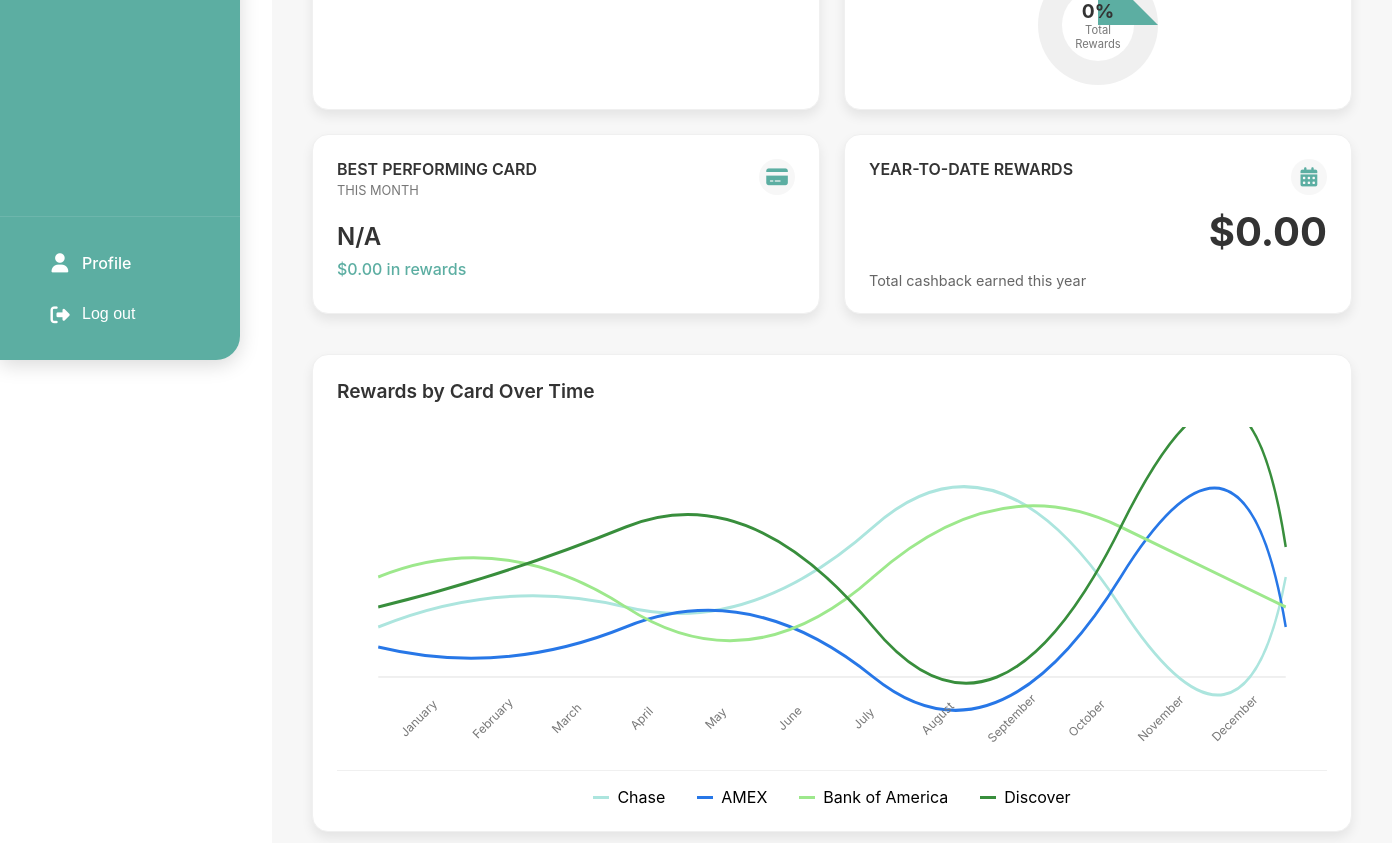
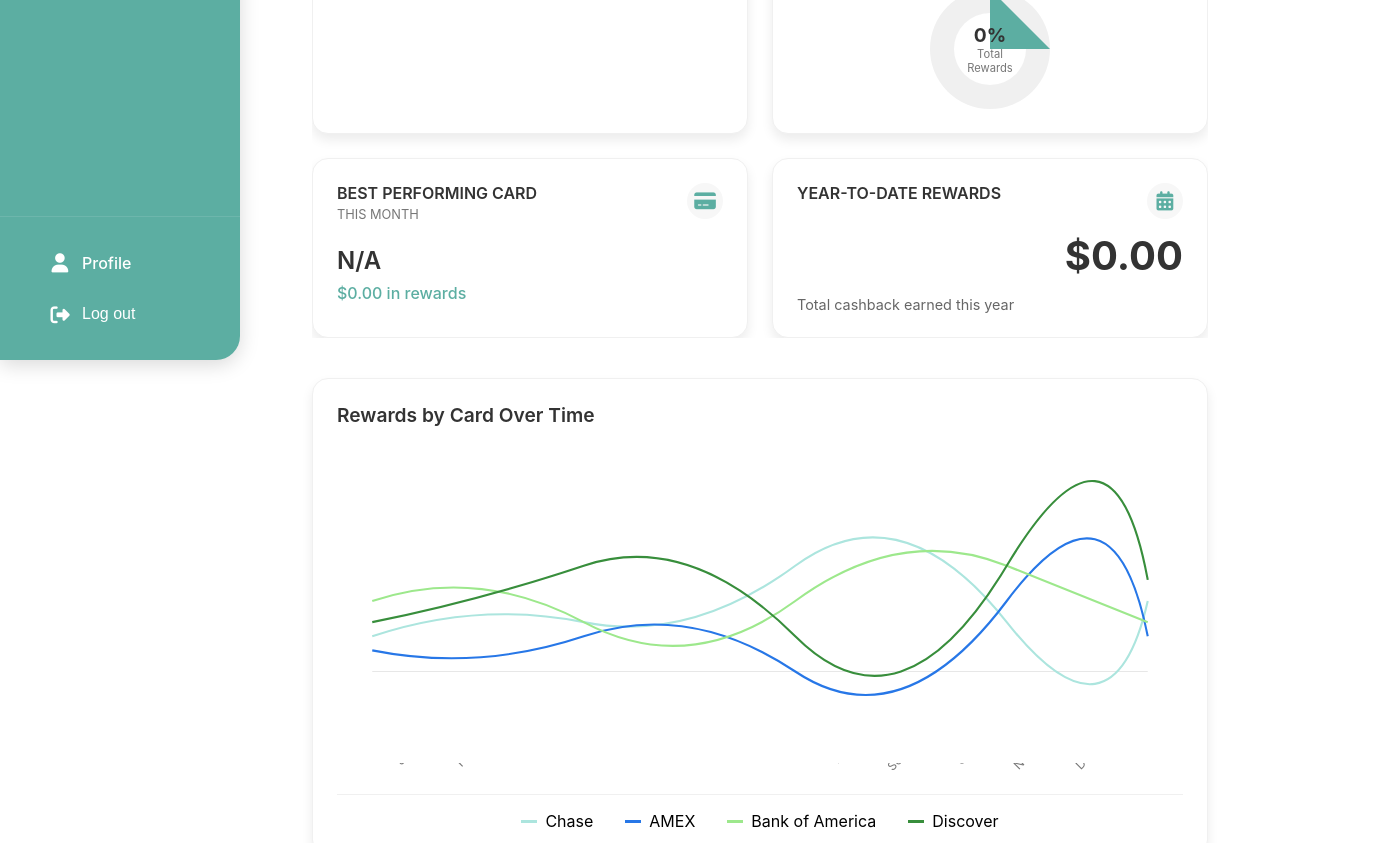
Before and after one commit to WalkerKarina/swipe, a React (Create React App) app in the folder client/: page /home in a window 1280 px wide. Shown: the part 440-1283 px from the top of the page, 1392 px wide, since content can reach past the window. Built offline with nearby package versions, Linux system fonts and the light colour scheme; no server answers; sample sign-in values are in the browser's storage.

Commit message:
dashboard formattting

```diff
--- a/client/src/App.css
+++ b/client/src/App.css
@@ -4,6 +4,8 @@
   min-height: 100vh;
   background-color: #fff;
   display: flex;
+  position: relative;
+  overflow-x: hidden;
 }
 
 /* Left sidebar navigation */
@@ -149,6 +151,8 @@
   margin-left: 240px;
   padding: 2rem;
   width: calc(100% - 240px);
+  box-sizing: border-box;
+  overflow-x: hidden;
 }
 
 /* User info in top-right corner */
@@ -401,6 +405,7 @@
     margin-left: 64px;
     width: calc(100% - 64px);
     padding: 1rem;
+    overflow-x: hidden;
   }
 
   .user-info {
--- a/client/src/pages/Dashboard/Dashboard.css
+++ b/client/src/pages/Dashboard/Dashboard.css
@@ -3,7 +3,9 @@
   padding: 2rem 2.5rem;
   position: relative;
   min-height: 100vh;
-  background-color: #f7f7f7;
+  background-color: transparent;
+  overflow-x: hidden;
+  box-sizing: border-box;
 }
 
 .dashboard-loading {
@@ -19,7 +21,7 @@
   display: flex;
   align-items: flex-start;
   margin-bottom: 2.5rem;
-  padding-top: 2rem;
+  padding-top: 3.5rem;
 }
 
 .header-content {
@@ -43,6 +45,9 @@
   grid-template-columns: repeat(2, 1fr);
   gap: 1.5rem;
   margin-top: 1rem;
+  overflow: hidden;
+  max-width: 100%;
+  box-sizing: border-box;
 }
 
 .dashboard-card {
@@ -52,6 +57,12 @@
   box-shadow: 0 6px 12px rgba(0, 0, 0, 0.08);
   position: relative;
   border: 1px solid #f0f0f0;
+  height: 100%;
+  display: flex;
+  flex-direction: column;
+  box-sizing: border-box;
+  overflow: hidden;
+  width: 100%;
 }
 
 .card-header {
@@ -96,6 +107,8 @@
 
 .card-content {
   position: relative;
+  width: 100%;
+  overflow: hidden;
 }
 
 .amount {
@@ -213,6 +226,10 @@
   padding: 1.5rem;
   box-shadow: 0 6px 12px rgba(0, 0, 0, 0.08);
   border: 1px solid #f0f0f0;
+  overflow: hidden;
+  max-width: 100%;
+  box-sizing: border-box;
+  width: 100%;
 }
 
 .rewards-chart-container h2 {
@@ -224,11 +241,14 @@
 
 .rewards-chart {
   position: relative;
+  width: 100%;
+  overflow: hidden;
 }
 
 .chart-area {
   position: relative;
   margin-bottom: 1rem;
+  overflow: hidden;
 }
 
 .chart-x-labels {
@@ -238,6 +258,7 @@
   font-size: 0.75rem;
   color: #777;
   margin-top: 0.5rem;
+  overflow: hidden;
 }
 
 .chart-x-labels span {
@@ -272,6 +293,13 @@
   margin-right: 0.5rem;
 }
 
+@media (max-width: 1200px) {
+  .dashboard-grid {
+    grid-template-columns: repeat(2, 1fr);
+    gap: 1rem;
+  }
+}
+
 @media (max-width: 768px) {
   .dashboard-grid {
     grid-template-columns: 1fr;
@@ -282,7 +310,7 @@
   }
 
   .dashboard-header {
-    padding-top: 1rem;
+    padding-top: 3rem;
   }
 
   .chart-x-labels span {
@@ -295,3 +323,8 @@
     gap: 1rem;
   }
 }
+
+/* Prevent horizontal scrolling for SVG content */
+svg {
+  max-width: 100%;
+}
--- a/client/src/pages/Dashboard/Dashboard.tsx
+++ b/client/src/pages/Dashboard/Dashboard.tsx
@@ -224,7 +224,7 @@ const Dashboard: React.FC = () => {
         <div className="rewards-chart">
           <div className="chart-area">
             {/* Simplified chart visualization */}
-            <svg width="100%" height="300" viewBox="0 0 1200 300" preserveAspectRatio="none">
+            <svg width="100%" height="300" viewBox="0 0 1200 300" preserveAspectRatio="xMidYMid meet">
               {/* X-axis (months) */}
               <line x1="50" y1="250" x2="1150" y2="250" stroke="#ddd" strokeWidth="1" />
 
```
